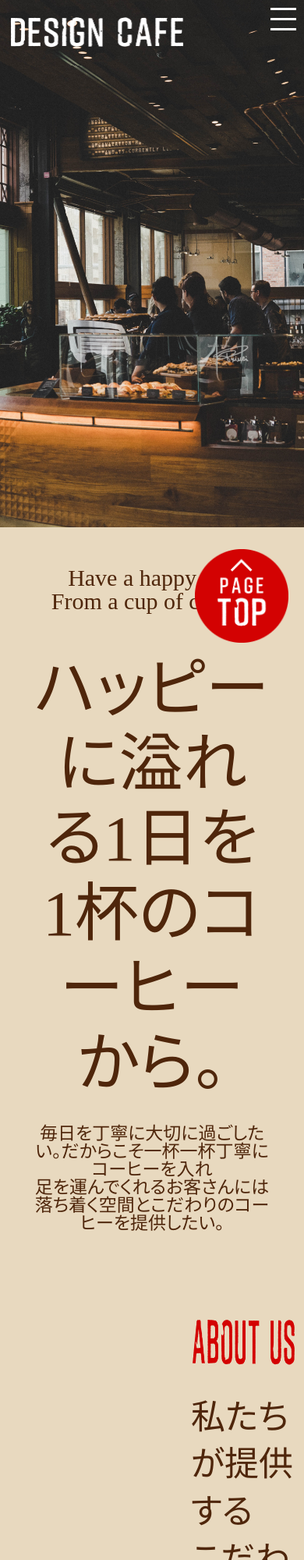
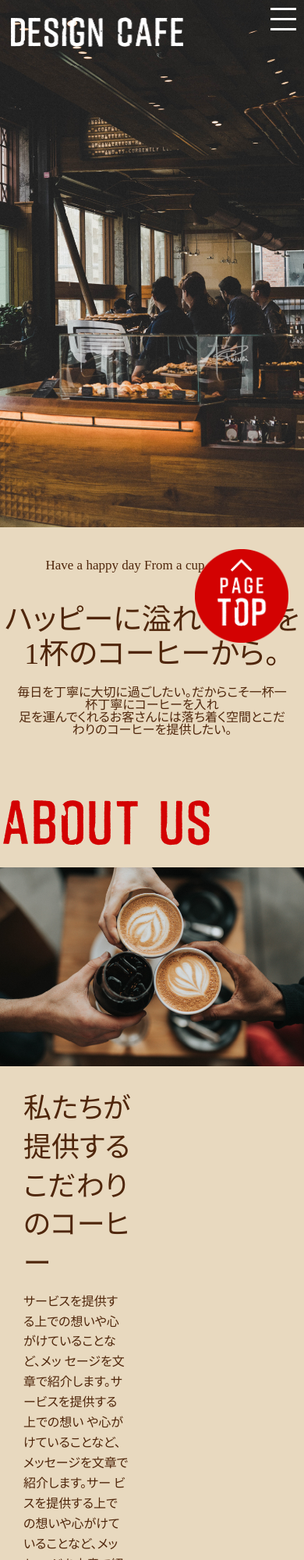
Before and after one commit to hitomi0406/dezasuta, a plain HTML site: page DESIGN_CAFE/index.html in a window 390 px wide. Shown: the top 2000 px of the page at 78% size. Drawn offline with nearby package versions, Linux system fonts and the light colour scheme.

Commit message:
kadai_sp_hitomi

```diff
--- a/DESIGN_CAFE/css/style.css
+++ b/DESIGN_CAFE/css/style.css
@@ -1,6 +1,20 @@
 @charset "utf-8";
 
-.header__inner{
+.sp {
+    display: none;
+}
+
+@media screen and (max-width:767px) {
+    .pc {
+        display: none;
+    }
+
+    .sp {
+        display: block;
+    }
+}
+
+.header__inner {
     display: flex;
     align-items: center;
     justify-content: space-between;
@@ -13,16 +27,16 @@
     width: 100%;
 }
 
-.header__nav ul{
+.header__nav ul {
     display: flex;
     gap: 70px;
 }
 
-.header__nav li{
+.header__nav li {
     font-size: 18px;
     font-weight: bold;
     font-family: "游ゴシック体", YuGothic, "游ゴシック Medium",
-    "Yu Gothic Medium", "游ゴシック", "Yu Gothic", sans-serif;
+        "Yu Gothic Medium", "游ゴシック", "Yu Gothic", sans-serif;
     color: #fff;
 }
 
@@ -42,6 +56,12 @@ body {
     margin-bottom: 70px;
 }
 
+@media screen and (max-width:767px) {
+    .wrapper {
+        padding: 0;
+    }
+}
+
 #gallery {
     margin-bottom: 70px;
 }
@@ -53,12 +73,27 @@ body {
     margin: 50px;
 }
 
+@media screen and (max-width:1100px) {
+    .top01 {
+        font-size: 17px;
+        margin: 40px;
+    }
+}
+
 .top02 {
     font-size: 82px;
     font-feature-settings: "palt";
-    line-height:  1.17em;
+    line-height: 1.17em;
     text-align: center;
     margin: 30px;
+}
+
+@media screen and (max-width:1100px) {
+    .top02 {
+        font-size: 38px;
+        line-height: 1.15em;
+        margin: 0;
+    }
 }
 
 .top03 {
@@ -69,16 +104,38 @@ body {
     margin-bottom: 30px;
 }
 
+@media screen and (max-width:1100px) {
+    .top03 {
+        font-size: 16px;
+        margin: 20px;
+    }
+}
+
 .about__inner {
     display: flex;
     align-items: center;
     gap: 20px;
 }
 
+@media screen and (max-width:767px) {
+    .about__inner {
+        display: block;
+        align-items: center;
+        gap: 20px;
+    }
+}
+
 .aboutus {
     width: 50%;
     border-radius: 0 0 20% 0;
     object-fit: cover;
+}
+
+@media screen and (max-width:767px) {
+    .aboutus {
+        width: 100%;
+        border-radius: 0;
+    }
 }
 
 .head__logo img {
@@ -92,8 +149,7 @@ body {
     margin-bottom: 20px;
 }
 
-#about
-.head__logo {
+#about .head__logo {
     text-align: left;
 }
 
@@ -108,20 +164,38 @@ body {
 .about01 {
     font-size: 44px;
     font-feature-settings: "palt";
-    line-height:  1.38em;
+    line-height: 1.38em;
     color: #4f260b;
+}
+
+@media screen and (max-width:767px) {
+    .about01 {
+        font-size: 36px;
+    }
 }
 
 .about02 {
     width: 93%;
     font-size: 16px;
     font-feature-settings: "palt";
-    line-height:  1.62em;
+    line-height: 1.62em;
     color: #4f260b;
+}
+
+@media screen and (max-width:767px) {
+    .about02 {
+        font-size: 16px;
+    }
 }
 
 .menu__inner img {
     border-radius: 0 20% 0 0;
+}
+
+@media screen and (max-width:767px) {
+    .menu__inner {
+        display: block;
+    }
 }
 
 .menuitem {
@@ -129,6 +203,13 @@ body {
     gap: 20px;
     flex-wrap: wrap;
     justify-content: center;
+}
+
+@media screen and (max-width:767px) {
+    .menuitem {
+        display: block;
+        justify-content: center;
+    }
 }
 
 ul.menuitem li {
@@ -143,6 +224,7 @@ ul.menuitem li {
     padding-left: 10px;
     margin-bottom: 17px;
 }
+
 .menutext {
     font-size: 17px;
     font-feature-settings: "palt";
@@ -177,10 +259,24 @@ ul.gallery__inner img {
     max-width: 730px;
 }
 
+@media screen and (max-width:767px) {
+    .event__content {
+        display: block;
+        padding: 30px;
+    }
+}
+
 .event__content a {
     display: flex;
     align-items: center;
     gap: 45px;
+}
+
+@media screen and (max-width:767px) {
+    .event__content a {
+        display: block;
+        font-size: 16px;
+    }
 }
 
 .eventdate {
@@ -200,13 +296,25 @@ ul.gallery__inner img {
     filter: grayscale(100%) invert(92%) contrast(83%);
 }
 
-.footer > div {
+@media screen and (max-width:767px) {
+    .map {
+        height: 190px;
+    }
+}
+
+.footer>div {
     max-width: 1000px;
     margin: 0 auto;
 }
 
 .footer__inner {
     display: flex;
+}
+
+@media screen and (max-width:767px) {
+    .footer__inner {
+        display: block;
+    }
 }
 
 .footer {
@@ -224,7 +332,7 @@ ul.gallery__inner img {
 .footer__inner {
     font-size: 20px;
     font-feature-settings: "palt";
-    line-height:  1.95em;
+    line-height: 1.95em;
     color: #000;
 }
 
@@ -244,11 +352,11 @@ ul.gallery__inner img {
 }
 
 .sp__nav,
-hamburger {
+.hamburger {
     display: none;
 }
 
-@media screen and (max-width:1000px) {
+@media screen and (max-width:1100px) {
     .header__nav {
         display: none;
     }
@@ -326,8 +434,8 @@ hamburger {
 
     .sp__nav li {
         color: #fff;
-        font-family:  "游ゴシック体", YuGothic, "游ゴシック Medium",
-        "Yu Gothic Medium", "游ゴシック", "Yu Gothic", sans-serif;
+        font-family: "游ゴシック体", YuGothic, "游ゴシック Medium",
+            "Yu Gothic Medium", "游ゴシック", "Yu Gothic", sans-serif;
         font-weight: bold;
     }
 
--- a/DESIGN_CAFE/index.html
+++ b/DESIGN_CAFE/index.html
@@ -60,9 +60,16 @@
 
     <section id="about" class="wrapper">
         <div class="about__inner">
-            <img src="./images/pc_about-100.jpg" class="aboutus">
+            <h2 class="head__logo sp">
+                <img src="./images/about_us@2x.png">
+            </h2>
+            <picture>
+                <source srcset="./images/about_us@2x-100.jpg" media="(max-width :767px)">
+                <img src="./images/pc_about-100.jpg" class="aboutus" alt="コーヒーで乾杯">
+            </picture>
+
             <div class="about__nav">
-                <h2 class="head__logo">
+                <h2 class="head__logo pc">
                     <img src="./images/about_us@2x.png">
                 </h2>
                 <p class="about01">
```
